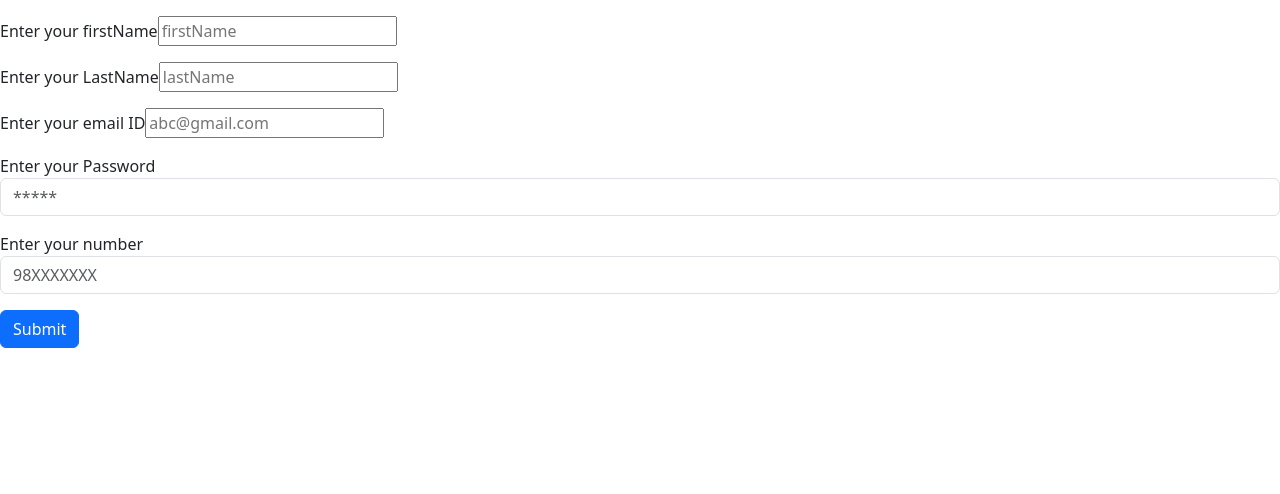
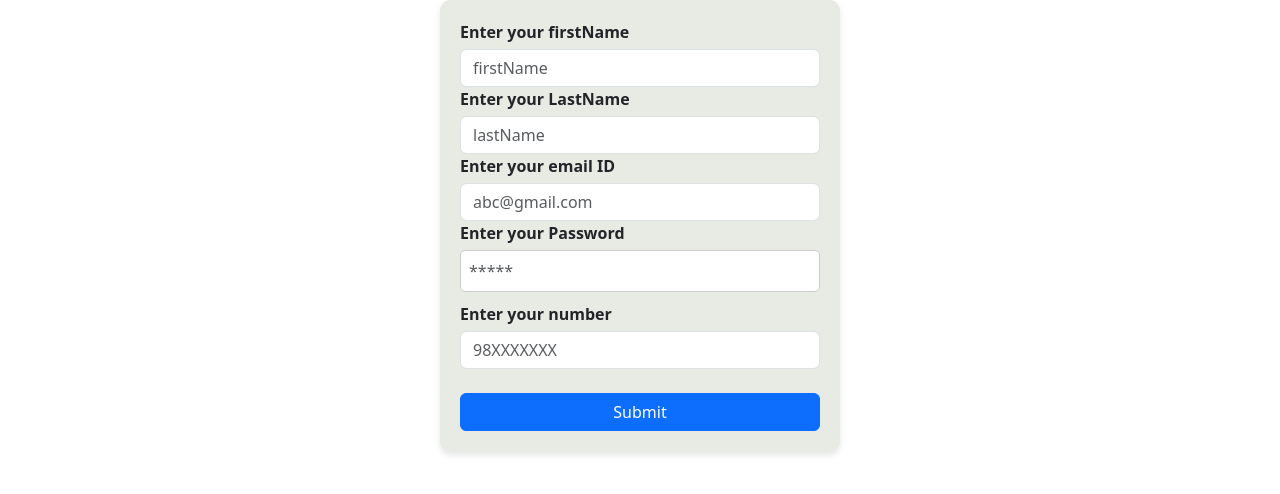
Before and after one commit to preethimaddy/studentapp, a React (Create React App) app: page /signup in a window 1280 px wide. Shown: the top 494 px of the page. Built offline with nearby package versions, Linux system fonts and the light colour scheme.

Commit message:
signIn signOut forms

```diff
--- a/src/App.js
+++ b/src/App.js
@@ -6,7 +6,7 @@ import 'bootstrap/dist/css/bootstrap.min.css';
 import SignUp from './components/SignUp';
 import Login from './components/Login';
 import NavBar from "./components/NavBar";
-
+import SignOut from "./components/SignOut";
 
 function App() {
   return (
@@ -17,6 +17,7 @@ function App() {
       <Route path='/home' element={<Home />}/>
       <Route path='/login' element={<Login/>}/>
       <Route path='/signup' element={<SignUp />}/>
+      <Route path="/signout" element={<SignOut />} />
     </Routes>
   </Router>
   );
--- a/src/components/Login.css
+++ b/src/components/Login.css
@@ -0,0 +1,45 @@
+.loginCard {
+        background-color: rgb(246, 244, 248); /* Or use rgba(255, 255, 255, 0.9) for some transparency */
+        padding: 20px;
+        border-radius: 10px;
+        box-shadow: 0 4px 6px rgba(0, 0, 0, 0.1);
+        max-width: 400px;
+        width: 100%;
+        justify-content: center;
+        align-items: center;
+}
+.container {
+        display: flex;
+        justify-content: center;
+        align-items: center;
+        height: 100%;
+        width: 100%;
+    }
+    form label {
+        display: block;
+        margin-bottom: 5px;
+        font-weight: bold;
+    }
+
+    form input[type="email"],
+    form input[type="password"] {
+        width: 100%;
+        padding: 8px;
+        margin-bottom: 10px;
+        border: 1px solid #ccc;
+        border-radius: 5px;
+    }
+
+    form button {
+        background-color: #007bff;
+        color: white;
+        border: none;
+        padding: 10px;
+        width: 100%;
+        border-radius: 5px;
+        cursor: pointer;
+    }
+
+    form button:hover {
+        background-color: #0056b3;
+    }
--- a/src/components/Login.jsx
+++ b/src/components/Login.jsx
@@ -1,24 +1,28 @@
 import React from 'react'
+import './Login.css'
 const Login = () => {
   return (
-    <div >
+    <div className='container'>
+    <div className='loginCard'>
     <form>
-    <div className="mb-3 mt-3">
-        <label htmlFor='email'>Enter your email ID</label>
-        <input type='text' value="" placeholder='abc@gmail.com'/>
+    <div className="form-group">
+        <label htmlFor='email'>Enter your email ID : </label>
+        <input type='text' class="form-control" value="" placeholder='abc@gmail.com'/>
+        <small id="emailHelp" class="form-text text-muted">We'll never share your email with anyone else.</small>
     </div>
-    <div className="mb-3">
-        <label  htmlFor='password'>Enter your Password</label>
-        <input class="form-control" type='password' value="" placeholder='*****'/>
+    <div className="form-group">
+        <label  htmlFor='password'>Enter your Password : </label>
+        <input  type='password' class="form-control" value="" placeholder='*****'/>
     </div>
-    <div class="form-check mb-3">
-    <label  htmlFor='checkbox'class="form-check-label">
+    <div class="form-group form-check">
+    <label  htmlFor='checkbox'>
       <input class="form-check-input" type="checkbox" value="" name="remember" /> Remember me
     </label>
   </div>
   <button type="submit" class="btn btn-primary">Submit</button>
  </form>
  </div>
+ </div>
   )
 }
 
--- a/src/components/NavBar.css
+++ b/src/components/NavBar.css
@@ -3,6 +3,7 @@
     max-width: none !important;
   width: 100%;
   background-color: rgb(189, 187, 187);
+
 
   }
   .brand {
--- a/src/components/NavBar.jsx
+++ b/src/components/NavBar.jsx
@@ -2,33 +2,31 @@ import Container from 'react-bootstrap/Container';
 import Nav from 'react-bootstrap/Nav';
 import Navbar from 'react-bootstrap/Navbar';
 import NavDropdown from 'react-bootstrap/NavDropdown';
+import { LuLogOut } from "react-icons/lu";
 import  "./NavBar.css"
 const NavBar = () => {
   return (
    <>
+
    <Navbar expand="lg" className="full-navbar">
       <Container fluid>
         <Navbar.Brand href="#home" className='brand'>Student Login Details</Navbar.Brand>
         <Navbar.Toggle aria-controls="basic-navbar-nav" />
-        <Navbar.Collapse id="basic-navbar-nav">
-          <Nav className="nav">
-            <Nav.Link href="#home">Home</Nav.Link>
-            <Nav.Link href="#">About</Nav.Link>
-            <Nav.Link href="./signup">Sign Up</Nav.Link>
-            <Nav.Link href="./login">Login</Nav.Link>
-            <NavDropdown title="Dropdown" id="basic-nav-dropdown">
-              <NavDropdown.Item href="#action/3.1">Action</NavDropdown.Item>
-              <NavDropdown.Item href="#action/3.2">
-                Another action
-              </NavDropdown.Item>
-              <NavDropdown.Item href="#action/3.3">Something</NavDropdown.Item>
-              <NavDropdown.Divider />
-              <NavDropdown.Item href="#action/3.4">
-                Separated link
-              </NavDropdown.Item>
-            </NavDropdown>
-          </Nav>
-        </Navbar.Collapse>
+        <Navbar.Collapse id="basic-navbar-nav" className="justify-content-between">
+  <Nav>
+    <Nav.Link href="#home">Home</Nav.Link>
+    <Nav.Link href="#about">About</Nav.Link>
+    <NavDropdown title="Dropdown" id="basic-nav-dropdown">
+      <NavDropdown.Item href="#action1">Action</NavDropdown.Item>
+      <NavDropdown.Item href="#action2">Another action</NavDropdown.Item>
+    </NavDropdown>
+  </Nav>
+  <Nav>
+    <Navbar.Brand href="./login">Login</Navbar.Brand>
+    <Navbar.Brand href="./signup">Sign Up</Navbar.Brand>
+    <Navbar.Brand href="./signout"><LuLogOut /></Navbar.Brand>
+  </Nav>
+</Navbar.Collapse>
       </Container>
     </Navbar>
    </>
--- /dev/null
+++ b/src/components/SignOut.css
@@ -0,0 +1,10 @@
+.center-text {
+    display: flex;
+    flex-direction: column;
+    justify-content: center;
+    align-items: center;
+    height: 100vh;
+    text-align: center;
+    font-weight: bold;
+    font-style: italic;
+}
--- /dev/null
+++ b/src/components/SignOut.jsx
@@ -0,0 +1,14 @@
+import React from 'react'
+import './SignOut.css'
+const SignOut = () => {
+  return (
+    <>
+  <div class="center-text">
+    <h4>You have signed out from this app. Please click here to login !</h4>
+    <a href="/login">Go to Login</a>
+</div>
+   </>
+  )
+}
+
+export default SignOut
--- /dev/null
+++ b/src/components/SignUp.css
@@ -0,0 +1,17 @@
+.signup {
+    background-color: rgb(232, 235, 227); /* Or use rgba(255, 255, 255, 0.9) for some transparency */
+    padding: 20px;
+    border-radius: 10px;
+    box-shadow: 0 4px 6px rgba(0, 0, 0, 0.1);
+    max-width: 400px;
+    width: 100%;
+    justify-content: center;
+    align-items: center;
+}
+.container {
+    display: flex;
+    justify-content: center;
+    align-items: center;
+    height: 100%;
+    width: 100%;
+}
--- a/src/components/SignUp.jsx
+++ b/src/components/SignUp.jsx
@@ -1,32 +1,36 @@
 import React from 'react'
-
+import './SignUp.css'
 const SignUp = () => {
   return (
     <>
-      <form>
-      <div className="mb-3 mt-3">
+    <div className="container">
+      <div className="signup">
+      <form className='form'>
+      <div className="form-group">
         <label htmlFor='firstName'>Enter your firstName </label>
-        <input type='text' value="" placeholder='firstName'/>
+        <input type='text'class="form-control" value="" placeholder='firstName'/>
     </div>
-    <div className="mb-3 mt-3">
+    <div className="form-group">
         <label htmlFor='lastName'>Enter your LastName</label>
-        <input type='text' value="" placeholder='lastName'/>
+        <input type='text' class="form-control" value="" placeholder='lastName'/>
     </div>
-    <div className="mb-3 mt-3">
+    <div className="form-group">
         <label htmlFor='email'>Enter your email ID</label>
-        <input type='text' value="" placeholder='abc@gmail.com'/>
+        <input type='text'class="form-control" value="" placeholder='abc@gmail.com'/>
     </div>
-    <div className="mb-3 mt-3">
+    <div className="form-group">
         <label  htmlFor='password'>Enter your Password</label>
         <input class="form-control" type='password' value="" placeholder='*****'/>
     </div>
-    <div className="mb-3 mt-3">
+    <div className="form-group">
         <label  htmlFor='number'>Enter your number</label>
         <input class="form-control" type='number' value="" placeholder='98XXXXXXX'/>
     </div>
+    <br />
   <button type="submit" class="btn btn-primary">Submit</button>
  </form>
-
+ </div>
+ </div>
     </>
   )
 }
```
